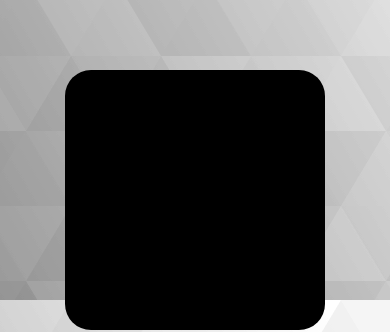
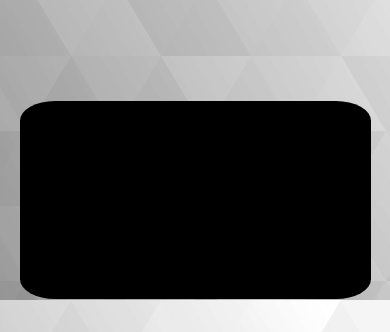
Before and after one commit to Niekes/geometrica, a Vue app: page / in a window 390 px wide. Shown: the part 544-876 px from the top of the page. Built offline with nearby package versions, Linux system fonts and the light colour scheme.

Commit message:
Add aspect ratio to responsive view

```diff
--- a/src/views/HomeView.vue
+++ b/src/views/HomeView.vue
@@ -211,7 +211,7 @@ async function draw(event?: CustomEvent<{ name: string; value: any }>): Promise<
     input {
         display: none;
 
-        + label {
+        & + label {
             background: var(--niekes-secondary);
             color: var(--niekes-white-50);
             cursor: pointer;
@@ -269,9 +269,9 @@ async function draw(event?: CustomEvent<{ name: string; value: any }>): Promise<
     }
 
     .context__canvas {
+        aspect-ratio: 16/9;
         max-height: 90%;
         max-width: 90%;
     }
 }
 </style>
-../interfaces/Rect ../types/rect
```
